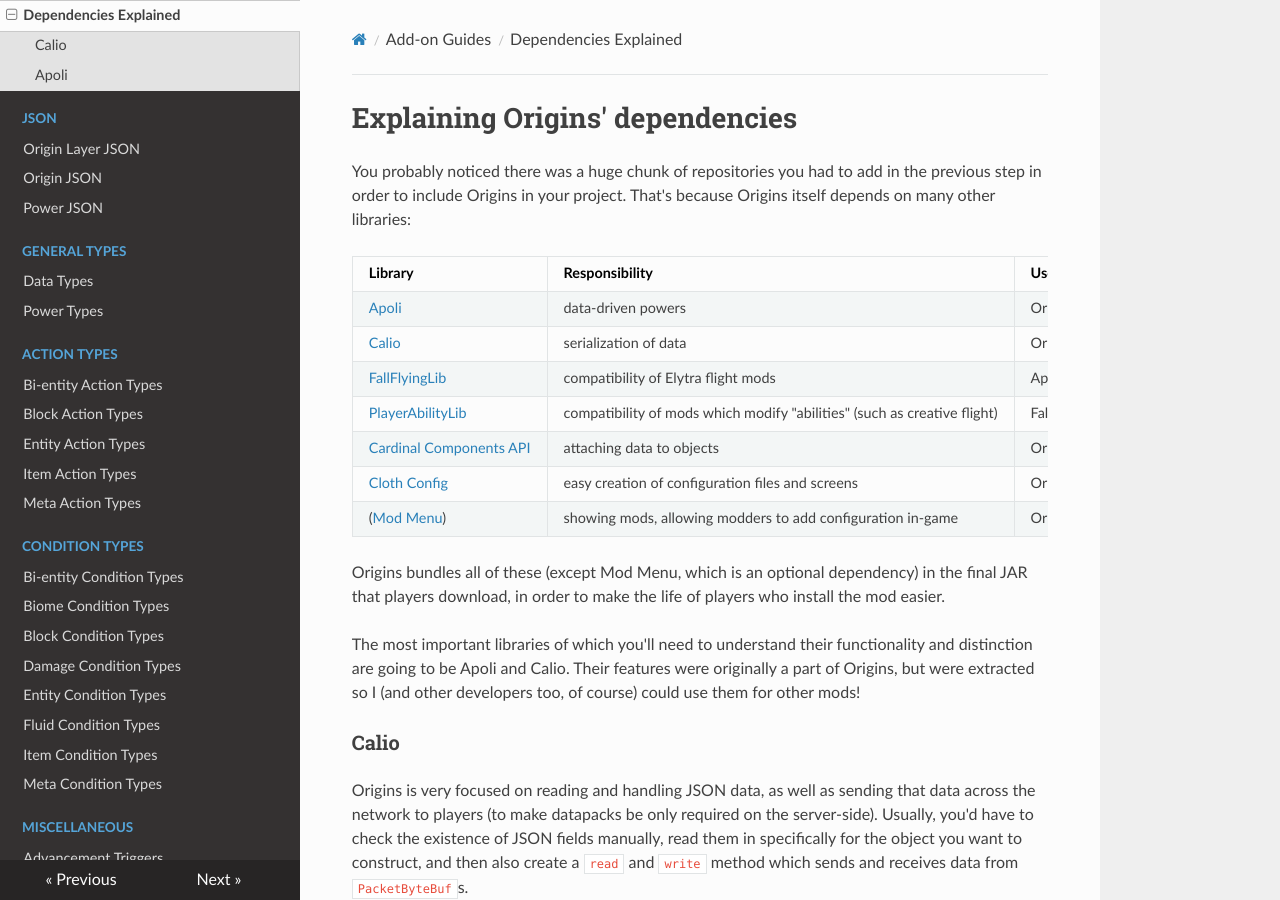
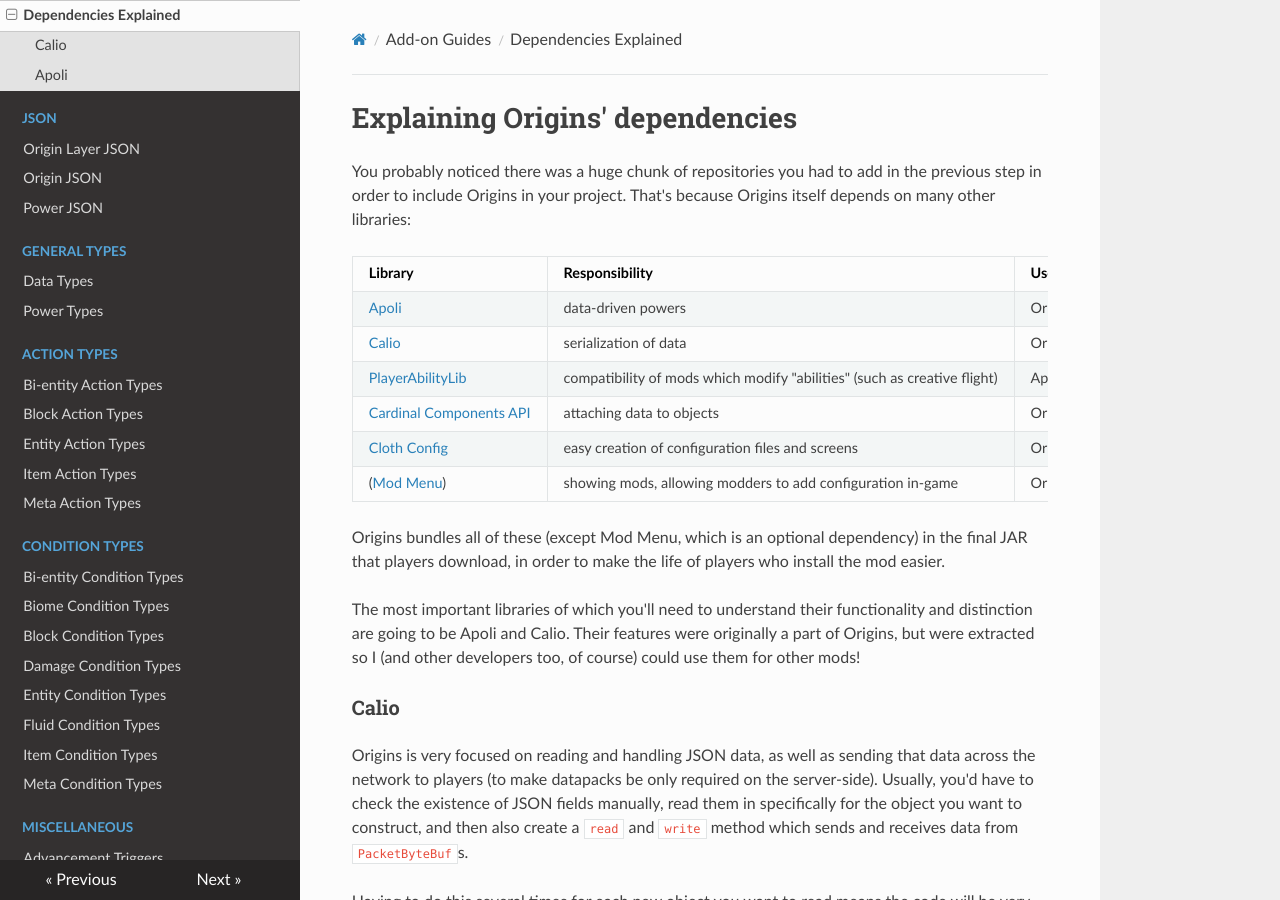
Before and after one commit to apace100/origins-docs, an MkDocs documentation site: the page built from docs/guides/addon/dependencies.md, in a window 1280 px wide and 900 px high. Built offline with MkDocs 1.6.1, drawn with Linux system fonts in a browser that asks for light colours; nearby versions of some CDN libraries.

Commit message:
Updated `dependencies.md` (Guides/Addon)
* Removed FallFlyingLib (or any reference to it) from the table

```diff
--- a/docs/guides/addon/dependencies.md
+++ b/docs/guides/addon/dependencies.md
@@ -11,8 +11,7 @@ Library | Responsibility | Used By
 --------|----------------|---------
 [Apoli](https://github.com/apace100/apoli) | data-driven powers | Origins
 [Calio](https://github.com/apace100/calio) | serialization of data | Origins, Apoli
-[FallFlyingLib](https://github.com/CafeteriaGuild/FallFlyingLib) | compatibility of Elytra flight mods | Apoli
-[PlayerAbilityLib](https://github.com/Ladysnake/PlayerAbilityLib) | compatibility of mods which modify "abilities" (such as creative flight) | FallFlyingLib, Apoli
+[PlayerAbilityLib](https://github.com/Ladysnake/PlayerAbilityLib) | compatibility of mods which modify "abilities" (such as creative flight) | Apoli
 [Cardinal Components API](https://github.com/OnyxStudios/Cardinal-Components-API) | attaching data to objects | Origins, Apoli
 [Cloth Config](https://github.com/shedaniel/cloth-config) | easy creation of configuration files and screens | Origins
 ([Mod Menu](https://github.com/TerraformersMC/ModMenu)) | showing mods, allowing modders to add configuration in-game | Origins
```
